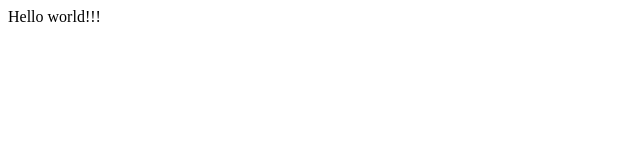
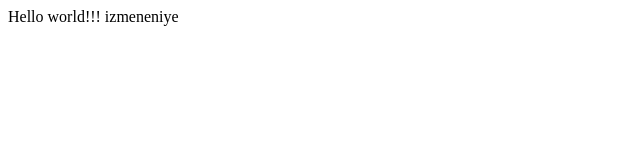
Before and after one commit to zhansdu/for_practice, a plain HTML site: page index.html in a window 1280 px wide. Shown: the full height of the page, 0-640 px from the left. Drawn offline with Linux system fonts and the light colour scheme.

Commit message:
made changes

```diff
--- a/index.html
+++ b/index.html
@@ -1,3 +1,4 @@
 <html>
   Hello world!!!
+  izmeneniye
 </html>
```
